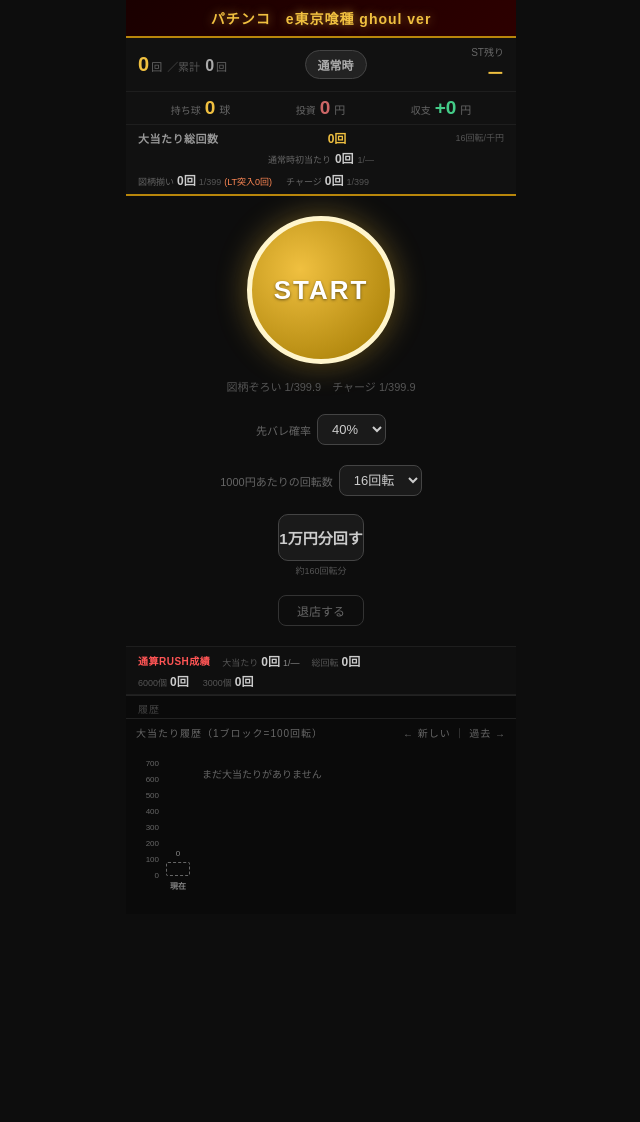
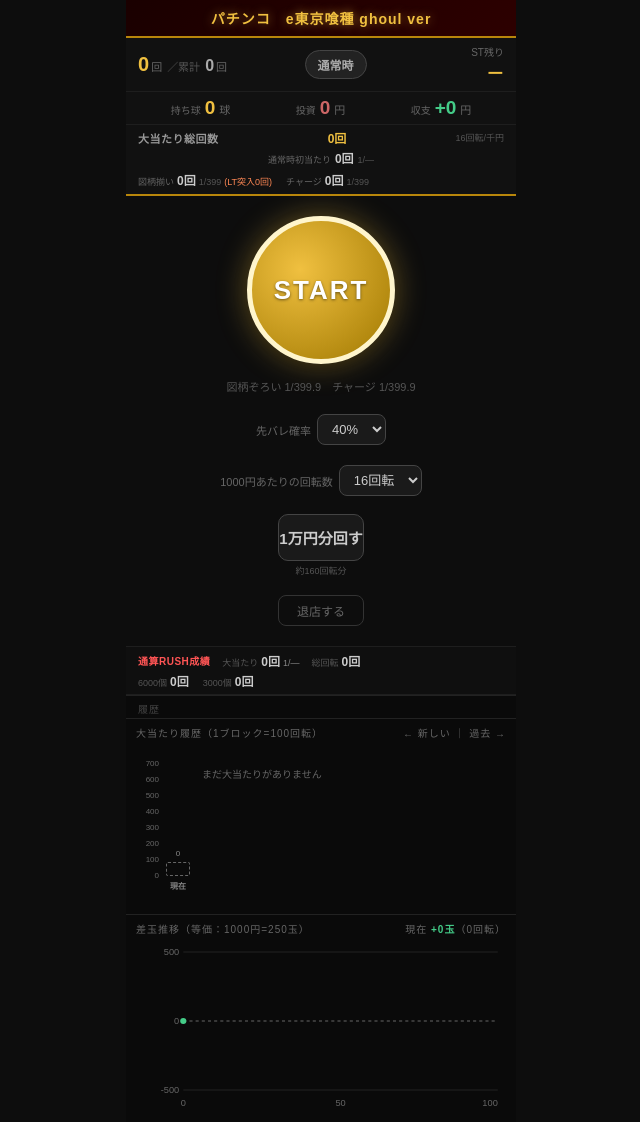
Before and after one commit to wwi195/pachinko-simulator-ghoul, a website: page index.html in a window 1280 px wide. Shown: the whole page, without its empty margins (319-959 px from the left). Before the commit the page ends 914 px from the top, so only its background shows below. Drawn offline with Linux system fonts and the light colour scheme.

Commit message:
大当たり履歴グラフの下に差玉推移の折れ線グラフを追加
Co-Authored-By: Claude Opus 5.5 <noreply@anthropic.com>
Claude-Session: https://claude.ai/code/session_015GgmD4MiEe8Yo388aAa96A

```diff
--- a/index.html
+++ b/index.html
@@ -117,6 +117,12 @@
       </div>
     </div>
 
+    <!-- 差玉推移グラフ：横軸=総回転数、縦軸=差玉（持ち玉−投資玉、等価換算） -->
+    <div id="slump-area">
+      <div class="hist-title"><span>差玉推移（等価：1000円=250玉）</span><span id="slump-now"></span></div>
+      <svg id="slump-svg" viewBox="0 0 360 170" preserveAspectRatio="none"></svg>
+    </div>
+
   </div>
   <script src="logic.js"></script>
   <script src="script.js"></script>
--- a/script.js
+++ b/script.js
@@ -15,6 +15,7 @@ const game = {
   lastChainSpins: 0,
   hitHistory: [],     // 大当たり履歴 [{games, kind, chain}]（新しい順。chain=null は結果待ち、0はRUSHなし）
   lastAnyHitTotal: 0, // 直前の大当たり（チャージ・図柄揃い）時点の総回転数
+  slump: [{ x: 0, y: 0 }], // 差玉推移 [{x:総回転数, y:差玉}]
   chargeCount: 0,
   ltEntryCount: 0,
   totalRushHits: 0,
@@ -78,6 +79,7 @@ function runNormalSpin() {
   game.totalSpins++;
   game.currentSpins++;
   consumeSpinCost();
+  recordSlump();
   const result = spinNormal(game.enzokuConfidence);
   const interval = game.totalSpins - game.lastHitSpins;
 
@@ -323,6 +325,7 @@ function resetGame() {
   game.lastChainSpins  = 0;
   game.hitHistory      = [];
   game.lastAnyHitTotal = 0;
+  game.slump           = [{ x: 0, y: 0 }];
   game.log             = [];
   render();
 }
@@ -375,6 +378,76 @@ function probRowHtml(label, prob) {
     </div>${rare}`;
 }
 
+// ---- 差玉推移グラフ ----
+// 差玉 = 持ち玉 − 投資玉（1000円=250玉、等価換算）
+function currentDiffBalls() {
+  return Math.round(game.mochiDama - game.toushi / 4);
+}
+function recordSlump() {
+  const y = currentDiffBalls();
+  const pts = game.slump;
+  const last = pts[pts.length - 1];
+  if (last.x === game.totalSpins && last.y === y) return;
+  // 同じ回転数での変化（大当たり・RUSHの出玉）は縦に伸ばす
+  pts.push({ x: game.totalSpins, y });
+  if (pts.length > 40000) {
+    game.slump = pts.filter((_, i) => i % 2 === 0 || i === pts.length - 1);
+  }
+}
+
+function niceStep(range) {
+  const raw = range / 4;
+  const pow = Math.pow(10, Math.floor(Math.log10(raw)));
+  const n = raw / pow;
+  return (n <= 1 ? 1 : n <= 2 ? 2 : n <= 5 ? 5 : 10) * pow;
+}
+
+function renderSlumpGraph() {
+  const el = document.getElementById('slump-svg');
+  if (!el) return;
+  recordSlump();
+  const pts = game.slump;
+  const W = 360, H = 170, L = 46, R = 8, T = 10, B = 22;
+  const maxX = Math.max(100, pts[pts.length - 1].x);
+  let minY = 0, maxY = 0;
+  pts.forEach((p) => { if (p.y < minY) minY = p.y; if (p.y > maxY) maxY = p.y; });
+  if (maxY - minY < 1000) { maxY += 500; minY -= 500; }
+  const step = niceStep(maxY - minY);
+  minY = Math.floor(minY / step) * step;
+  maxY = Math.ceil(maxY / step) * step;
+  const sx = (x) => L + (x / maxX) * (W - L - R);
+  const sy = (y) => T + (1 - (y - minY) / (maxY - minY)) * (H - T - B);
+
+  let grid = '';
+  for (let v = minY; v <= maxY + 1e-9; v += step) {
+    const y = sy(v).toFixed(1);
+    grid += `<line x1="${L}" y1="${y}" x2="${W - R}" y2="${y}" class="${v === 0 ? 'sl-zero' : 'sl-grid'}"/>`;
+    grid += `<text x="${L - 4}" y="${(+y + 3).toFixed(1)}" class="sl-ylab">${v.toLocaleString()}</text>`;
+  }
+  const xStep = niceStep(maxX);
+  for (let v = 0; v <= maxX + 1e-9; v += xStep) {
+    const anchor = sx(v) > W - R - 16 ? ' style="text-anchor:end"' : '';
+    grid += `<text x="${sx(v).toFixed(1)}" y="${H - 6}" class="sl-xlab"${anchor}>${v.toLocaleString()}</text>`;
+  }
+  // 描画点を間引く（横幅1pxあたり最大2点）
+  const maxPts = (W - L - R) * 2;
+  const stride = Math.max(1, Math.floor(pts.length / maxPts));
+  const line = pts.filter((_, i) => i % stride === 0 || i === pts.length - 1)
+    .map((p) => `${sx(p.x).toFixed(1)},${sy(p.y).toFixed(1)}`).join(' ');
+  const cur = pts[pts.length - 1];
+  const cls = cur.y >= 0 ? 'plus' : 'minus';
+  // 0より上は緑、下は赤で塗り分ける
+  const zeroOff = Math.min(1, Math.max(0, (sy(0) - T) / (H - T - B))).toFixed(4);
+  el.innerHTML = `<defs><linearGradient id="sl-grad" gradientUnits="userSpaceOnUse" x1="0" y1="${T}" x2="0" y2="${H - B}">
+      <stop offset="${zeroOff}" stop-color="#44cc88"/><stop offset="${zeroOff}" stop-color="#ff6b6b"/>
+    </linearGradient></defs>
+    ${grid}
+    <polyline points="${line}" class="sl-line" stroke="url(#sl-grad)"/>
+    <circle cx="${sx(cur.x).toFixed(1)}" cy="${sy(cur.y).toFixed(1)}" r="3" class="sl-dot ${cls}"/>`;
+  document.getElementById('slump-now').innerHTML =
+    `現在 <b class="${cls}">${cur.y >= 0 ? '+' : ''}${cur.y.toLocaleString()}玉</b>（${game.totalSpins.toLocaleString()}回転）`;
+}
+
 // ---- 大当たり履歴グラフ ----
 function recordHit(kind, chain) {
   const games = game.totalSpins - game.lastAnyHitTotal;
@@ -420,6 +493,7 @@ function render() {
   renderMainScreen();
   renderRushStats();
   renderHitGraph();
+  renderSlumpGraph();
 }
 
 function renderHeader() {
--- a/style.css
+++ b/style.css
@@ -584,3 +584,16 @@ body {
 .hist-col.pending .hist-block { background: #333; }
 .hist-col.now .hist-block { background: transparent; border: 1px dashed #666; }
 .hist-col.now .hist-type, .hist-col.pending .hist-type { color: #888; }
+
+/* ---- 差玉推移グラフ ---- */
+#slump-area { background: #0a0a0a; border-top: 1px solid #222; padding: 6px 10px 10px; flex-shrink: 0; }
+#slump-area .hist-title b.plus { color: #44cc88; }
+#slump-area .hist-title b.minus { color: #ff6b6b; }
+#slump-svg { width: 100%; height: 170px; display: block; }
+#slump-svg .sl-grid { stroke: #222; stroke-width: 1; }
+#slump-svg .sl-zero { stroke: #666; stroke-width: 1; stroke-dasharray: 3 3; }
+#slump-svg .sl-ylab { fill: #666; font-size: 9px; text-anchor: end; }
+#slump-svg .sl-xlab { fill: #666; font-size: 9px; text-anchor: middle; }
+#slump-svg .sl-line { fill: none; stroke-width: 1.6; stroke-linejoin: round; vector-effect: non-scaling-stroke; }
+#slump-svg .sl-dot.plus  { fill: #44cc88; }
+#slump-svg .sl-dot.minus { fill: #ff6b6b; }
```
